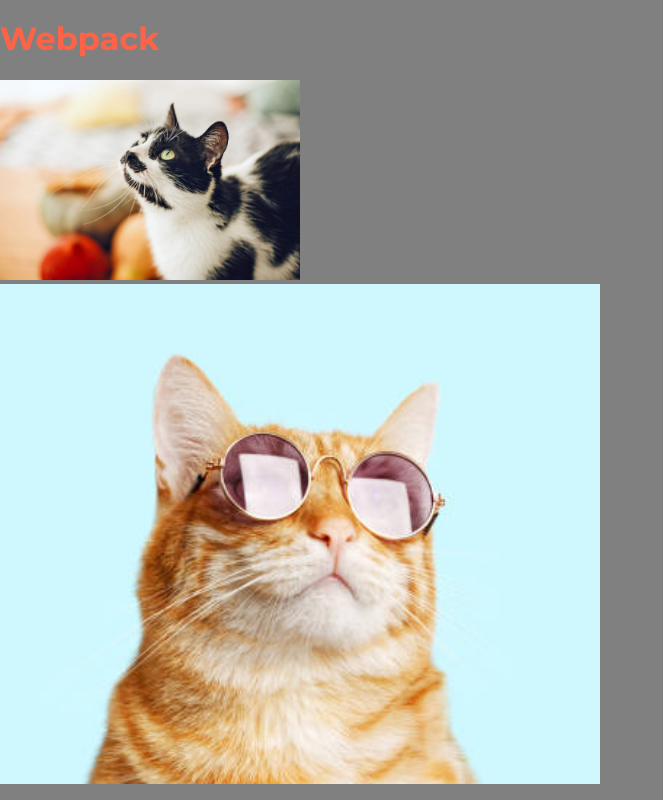
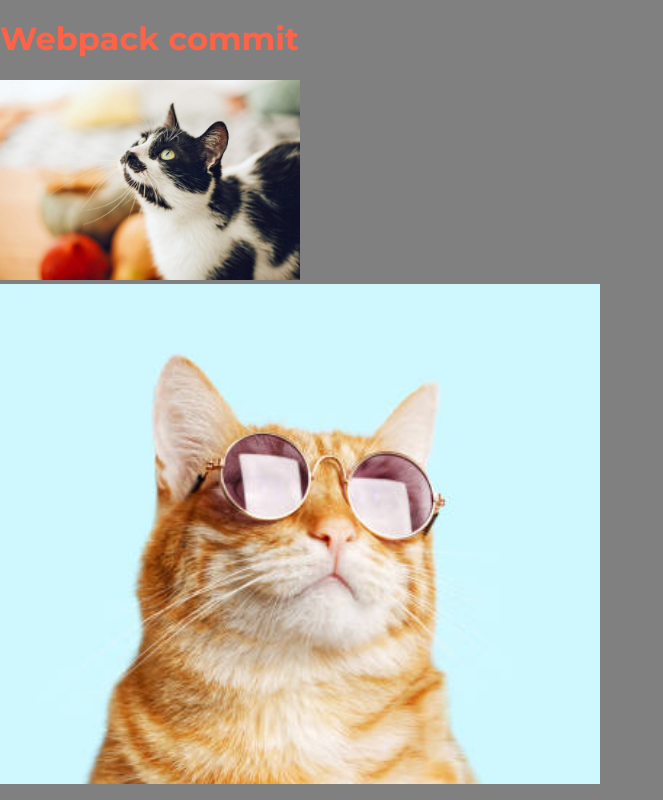
Before and after one commit to totato4/webpackLearn, a website built with webpack: page src/index.html in a window 1280 px wide. Shown: the whole page, without its empty margins (0-663 px from the left). Built offline with nearby package versions, Linux system fonts and the light colour scheme; a web font is replaced by a local one.

Commit message:
Capibara commit

```diff
--- a/src/index.html
+++ b/src/index.html
@@ -7,7 +7,7 @@
 </head>
 <body>
     <header>
-        <h1>Webpack</h1>
+        <h1>Webpack commit</h1>
     </header>
     <main>
         <img style="width: 300px" src="img/cat.jpg" alt="cat picture">
```
